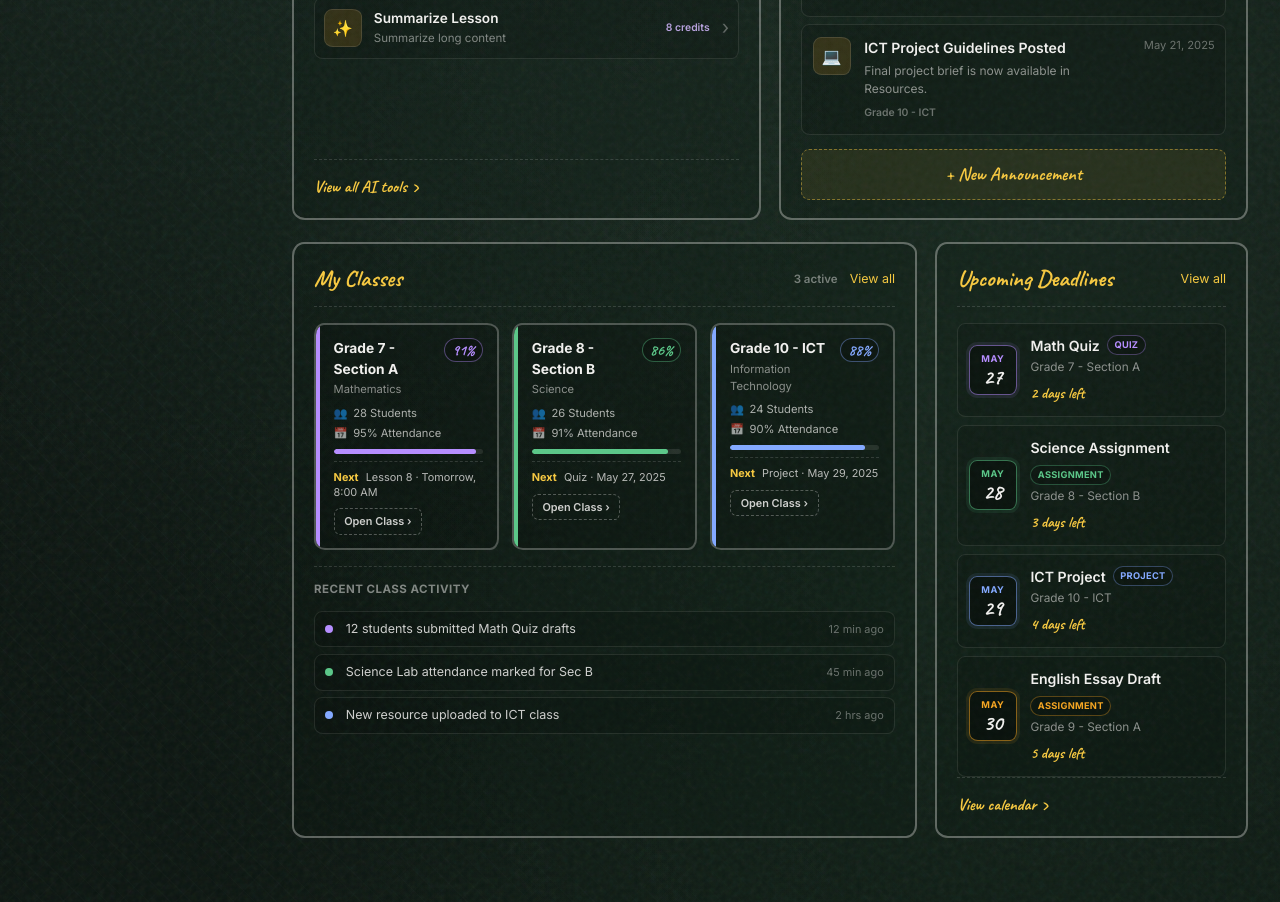
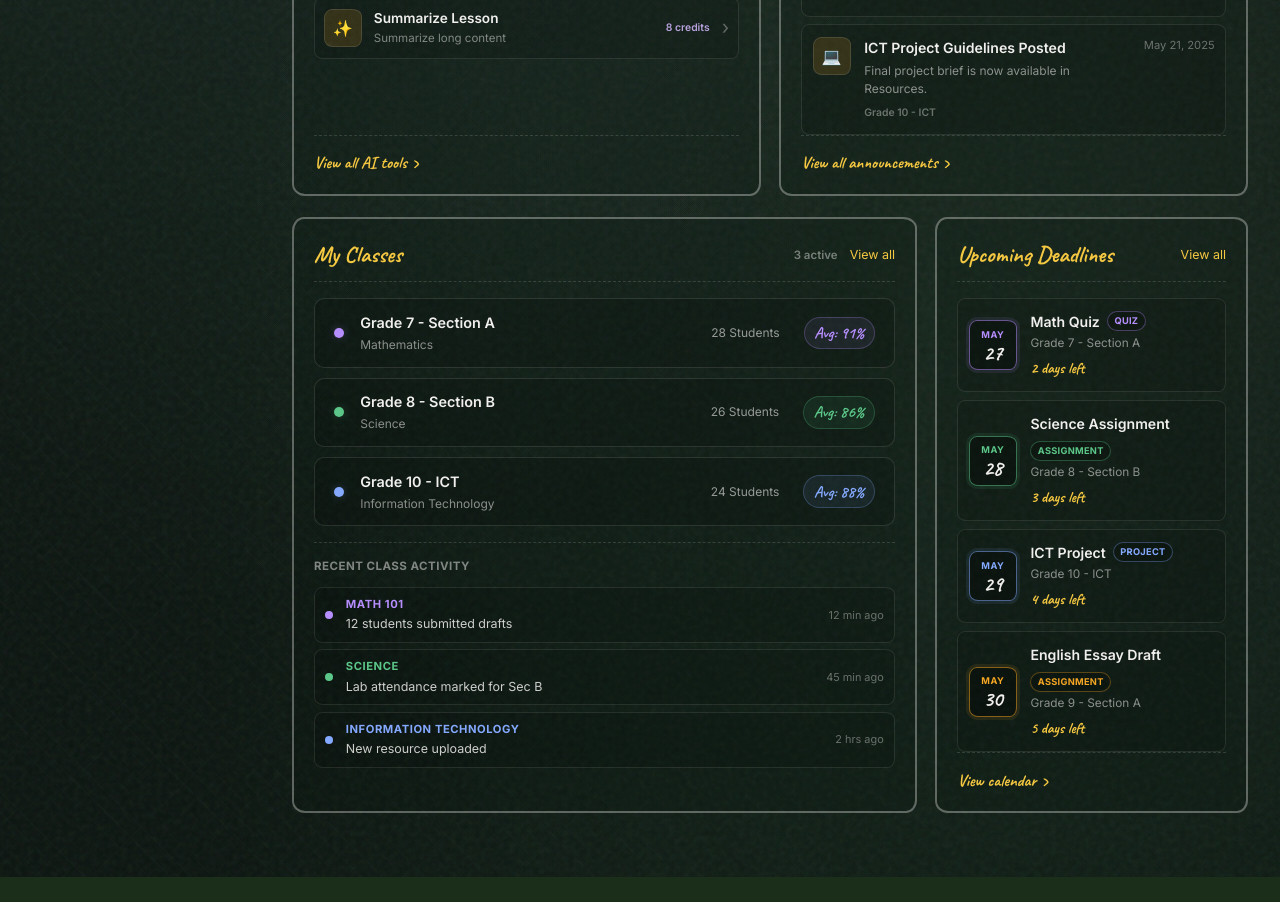
Before and after one commit to janreyHablaMina/School-Management-Sass, a Next.js app in the folder web/: page /teacher in a window 1280 px wide. Shown: the part 1400-2302 px from the top of the page. After the commit the page ends 2277 px from the top, so only its background shows below. Built offline with nearby package versions, Linux system fonts and the light colour scheme; a web font is replaced by a local one.

Commit message:
feat: Teacher dashboard panels UX improvements - clickable announcement rows, replace pinned text with SVG icon, wire up all View All buttons, redesign My Classes panel to sleek rows, add specific class subjects to recent activity

```diff
--- a/web/src/components/Teacher/Dashboard/DashboardView.tsx
+++ b/web/src/components/Teacher/Dashboard/DashboardView.tsx
@@ -40,6 +40,9 @@ export function DashboardView({ onNavigate }: DashboardViewProps) {
   const goToAi = () => onNavigate?.({ tab: 'AI Assistant' });
   const goToCalendar = () => onNavigate?.('Calendar');
   const goToGrades = () => onNavigate?.('Grades');
+  const goToAnnouncements = () => onNavigate?.('Announcements');
+  const goToMyClasses = () => onNavigate?.('My Classes');
+  const goToAssignments = () => onNavigate?.('Assignments');
 
   return (
     <div className={styles.dashboardContainer}>
@@ -54,7 +57,11 @@ export function DashboardView({ onNavigate }: DashboardViewProps) {
           aiTools={aiTools}
           onOpenAssistant={goToAi}
         />
-        <AnnouncementsPanel announcements={announcements} />
+        <AnnouncementsPanel
+          announcements={announcements}
+          onViewAll={goToAnnouncements}
+          onSelectAnnouncement={goToAnnouncements}
+        />
         <StudentOverviewPanel
           classPerformance={classPerformance}
           attentionItems={attentionItems}
@@ -63,8 +70,12 @@ export function DashboardView({ onNavigate }: DashboardViewProps) {
       </div>
 
       <div className={styles.bottomGrid}>
-        <MyClassesPanel myClasses={myClasses} classActivity={classActivity} />
-        <DeadlinesPanel deadlines={deadlines} />
+        <MyClassesPanel
+          myClasses={myClasses}
+          classActivity={classActivity}
+          onViewAll={goToMyClasses}
+        />
+        <DeadlinesPanel deadlines={deadlines} onViewAll={goToAssignments} />
       </div>
     </div>
   );
--- a/web/src/components/Teacher/Dashboard/dashboard.module.css
+++ b/web/src/components/Teacher/Dashboard/dashboard.module.css
@@ -878,140 +878,75 @@
   font-weight: 600;
 }
 
-.classesGrid {
-  display: grid;
-  grid-template-columns: repeat(3, 1fr);
-  gap: 0.85rem;
+.classesList {
+  display: flex;
+  flex-direction: column;
+  gap: 0.6rem;
 }
 
-.classCard {
-  position: relative;
+.classRow {
+  display: flex;
+  align-items: center;
+  gap: 1rem;
+  padding: 0.8rem 1.2rem;
   background: rgba(0, 0, 0, 0.15);
-  border: 2px solid rgba(240, 239, 237, 0.28);
-  border-radius: 10px 12px 9px 11px / 12px 9px 11px 10px;
-  overflow: hidden;
-  display: flex;
-  min-height: 0;
-  transition: border-color 0.15s ease, background 0.15s ease, transform 0.15s ease;
+  border: 1px solid rgba(240, 239, 237, 0.12);
+  border-radius: 10px;
+  cursor: pointer;
+  transition: all 0.2s ease;
 }
 
-.classCard:hover {
-  border-color: rgba(245, 200, 66, 0.45);
-  background: rgba(10, 25, 17, 0.35);
-  transform: translateY(-2px);
+.classRow:hover {
+  background: rgba(245, 200, 66, 0.04);
+  border-color: rgba(245, 200, 66, 0.35);
+  transform: translateX(2px);
 }
 
-.classAccent {
-  width: 4px;
+.classAccentDot {
+  width: 10px;
+  height: 10px;
+  border-radius: 50%;
   flex-shrink: 0;
 }
 
-.classBody {
-  padding: 0.85rem;
+.classInfo {
+  flex: 1;
   display: flex;
   flex-direction: column;
-  gap: 0.35rem;
-  flex: 1;
-  min-width: 0;
-}
-
-.classTop {
-  display: flex;
-  justify-content: space-between;
-  align-items: flex-start;
-  gap: 0.5rem;
+  gap: 0.15rem;
 }
 
 .classTitle {
   margin: 0;
-  font-size: 0.86rem;
-  font-weight: 700;
+  font-size: 0.9rem;
+  font-weight: 600;
   color: #f0efed;
 }
 
 .classSubject {
-  margin: 0.12rem 0 0;
-  font-size: 0.7rem;
+  margin: 0;
+  font-size: 0.75rem;
   color: rgba(240, 239, 237, 0.55);
 }
 
-.classGradePill {
-  flex-shrink: 0;
-  font-family: 'Caveat', cursive;
-  font-size: 0.95rem;
-  font-weight: 700;
-  padding: 0.1rem 0.45rem;
-  border-radius: 999px;
-  border: 1px solid;
-  background: rgba(0, 0, 0, 0.2);
-  line-height: 1.2;
-}
-
-.classStats {
+.classMeta {
   display: flex;
-  flex-direction: column;
-  gap: 0.22rem;
-  margin-top: 0.05rem;
+  align-items: center;
+  gap: 1.5rem;
 }
 
 .classStat {
-  display: flex;
-  align-items: center;
-  gap: 0.35rem;
-  font-size: 0.7rem;
-  color: rgba(240, 239, 237, 0.7);
+  font-size: 0.75rem;
+  color: rgba(240, 239, 237, 0.6);
 }
 
-.classStatIcon {
-  font-size: 0.7rem;
-  opacity: 0.85;
-}
-
-.classAttendanceTrack {
-  height: 5px;
-  border-radius: 4px;
-  background: rgba(240, 239, 237, 0.1);
-  overflow: hidden;
-  margin-top: 0.1rem;
-}
-
-.classAttendanceFill {
-  height: 100%;
-  border-radius: 4px;
-}
-
-.classNext {
-  margin: 0.1rem 0 0;
-  padding-top: 0.5rem;
-  border-top: 1.5px dashed rgba(240, 239, 237, 0.15);
-  font-size: 0.68rem;
-  color: rgba(240, 239, 237, 0.75);
-  line-height: 1.35;
-}
-
-.classNext span {
-  color: #f5c842;
+.classGradePill {
+  font-family: 'Caveat', cursive;
+  font-size: 1rem;
   font-weight: 700;
-  margin-right: 0.25rem;
-}
-
-.classOpenBtn {
-  margin-top: 0.2rem;
-  align-self: flex-start;
-  padding: 0.25rem 0.6rem;
-  border-radius: 6px 8px 5px 7px / 7px 5px 8px 6px;
-  border: 1.5px dashed rgba(240, 239, 237, 0.3);
-  background: transparent;
-  color: rgba(240, 239, 237, 0.85);
-  font-size: 0.68rem;
-  font-weight: 600;
-  cursor: pointer;
-  transition: background 0.15s ease, border-color 0.15s ease, color 0.15s ease;
-}
-
-.classOpenBtn:hover {
-  background: rgba(245, 200, 66, 0.1);
-  border-color: #f5c842;
+  padding: 0.2rem 0.6rem;
+  border-radius: 999px;
+  border: 1px solid;
   color: #f5c842;
 }
 
@@ -1049,6 +984,20 @@
   margin: 0;
   font-size: 0.78rem;
   color: rgba(240, 239, 237, 0.85);
+}
+
+.classActivityContent {
+  display: flex;
+  flex-direction: column;
+  gap: 0.15rem;
+}
+
+.classActivitySubject {
+  margin: 0;
+  font-size: 0.7rem;
+  font-weight: 700;
+  text-transform: uppercase;
+  letter-spacing: 0.05em;
 }
 
 .classActivityTime {
--- a/web/src/components/Teacher/Dashboard/sections/AnnouncementsPanel.tsx
+++ b/web/src/components/Teacher/Dashboard/sections/AnnouncementsPanel.tsx
@@ -6,27 +6,48 @@ import type { AnnouncementItem } from '@/types/teacherPortal';
 
 interface AnnouncementsPanelProps {
   announcements: AnnouncementItem[];
+  onViewAll?: () => void;
+  onSelectAnnouncement?: (id: number) => void;
 }
 
-export function AnnouncementsPanel({ announcements }: AnnouncementsPanelProps) {
+export function AnnouncementsPanel({
+  announcements,
+  onViewAll,
+  onSelectAnnouncement,
+}: AnnouncementsPanelProps) {
   return (
     <div className={`${styles.panel} ${styles.announcementPanel} ${styles.areaAnnouncements}`}>
       <PanelHeader
         title="Recent Announcements"
         right={
-          <button type="button" className={styles.panelLink}>
+          <button type="button" className={styles.panelLink} onClick={onViewAll}>
             View all
           </button>
         }
       />
       <div className={styles.announcementList}>
         {announcements.map((ann) => (
-          <div key={ann.id} className={styles.announcementRow}>
+          <div
+            key={ann.id}
+            className={styles.announcementRow}
+            onClick={() => onSelectAnnouncement?.(ann.id)}
+          >
             <ItemIcon icon={ann.icon} bg={ann.iconBg} color={ann.iconColor} />
             <div className={styles.announcementContent}>
               <div className={styles.announcementTitleRow}>
                 <p className={styles.announcementTitle}>{ann.title}</p>
-                {ann.pinned && <span className={styles.pinnedBadge}>Pinned</span>}
+                {ann.pinned && (
+                  <svg
+                    width="16"
+                    height="16"
+                    viewBox="0 0 24 24"
+                    fill="currentColor"
+                    className={styles.pinnedIcon}
+                    title="Pinned"
+                  >
+                    <path d="M16 12V4h1V2H7v2h1v8l-2 2v2h5v6h2v-6h5v-2l-2-2z"/>
+                  </svg>
+                )}
               </div>
               <p className={styles.announcementDesc}>{ann.desc}</p>
               <span className={styles.announcementAudience}>{ann.audience}</span>
@@ -35,8 +56,8 @@ export function AnnouncementsPanel({ announcements }: AnnouncementsPanelProps) {
           </div>
         ))}
       </div>
-      <button type="button" className={styles.composeBtn}>
-        + New Announcement
+      <button type="button" className={styles.panelFooterLink} onClick={onViewAll}>
+        View all announcements ›
       </button>
     </div>
   );
--- a/web/src/components/Teacher/Dashboard/sections/DeadlinesPanel.tsx
+++ b/web/src/components/Teacher/Dashboard/sections/DeadlinesPanel.tsx
@@ -5,15 +5,16 @@ import type { DeadlineItem } from '@/types/teacherPortal';
 
 interface DeadlinesPanelProps {
   deadlines: DeadlineItem[];
+  onViewAll?: () => void;
 }
 
-export function DeadlinesPanel({ deadlines }: DeadlinesPanelProps) {
+export function DeadlinesPanel({ deadlines, onViewAll }: DeadlinesPanelProps) {
   return (
     <div className={`${styles.panel} ${styles.deadlinesPanel}`}>
       <PanelHeader
         title="Upcoming Deadlines"
         right={
-          <button type="button" className={styles.panelLink}>
+          <button type="button" className={styles.panelLink} onClick={onViewAll}>
             View all
           </button>
         }
--- a/web/src/components/Teacher/Dashboard/sections/MyClassesPanel.tsx
+++ b/web/src/components/Teacher/Dashboard/sections/MyClassesPanel.tsx
@@ -6,9 +6,14 @@ import type { ClassActivity, TeacherClass } from '@/types/teacherPortal';
 interface MyClassesPanelProps {
   myClasses: TeacherClass[];
   classActivity: ClassActivity[];
+  onViewAll?: () => void;
 }
 
-export function MyClassesPanel({ myClasses, classActivity }: MyClassesPanelProps) {
+export function MyClassesPanel({
+  myClasses,
+  classActivity,
+  onViewAll,
+}: MyClassesPanelProps) {
   return (
     <div className={`${styles.panel} ${styles.classesPanel}`}>
       <PanelHeader
@@ -16,55 +21,28 @@ export function MyClassesPanel({ myClasses, classActivity }: MyClassesPanelProps
         right={
           <div className={styles.classesHeaderRight}>
             <span className={styles.classesCount}>{myClasses.length} active</span>
-            <button type="button" className={styles.panelLink}>
+            <button type="button" className={styles.panelLink} onClick={onViewAll}>
               View all
             </button>
           </div>
         }
       />
-      <div className={styles.classesGrid}>
+      <div className={styles.classesList}>
         {myClasses.map((cls) => (
-          <div key={cls.id} className={styles.classCard}>
-            <div className={styles.classAccent} style={{ background: cls.accent }} />
-            <div className={styles.classBody}>
-              <div className={styles.classTop}>
-                <div>
+          <div key={cls.id} className={styles.classRow}>
+            <div className={styles.classAccentDot} style={{ background: cls.accent, boxShadow: `0 0 8px ${cls.accent}40` }} />
+            <div className={styles.classInfo}>
               <p className={styles.classTitle}>{cls.title}</p>
               <p className={styles.classSubject}>{cls.subject}</p>
             </div>
+            <div className={styles.classMeta}>
+              <span className={styles.classStat}>{cls.students} Students</span>
               <span
                 className={styles.classGradePill}
-                  style={{ color: cls.accent, borderColor: `${cls.accent}66` }}
+                style={{ color: cls.accent, borderColor: `${cls.accent}40`, background: `${cls.accent}15` }}
               >
-                  {cls.avgGrade}
+                Avg: {cls.avgGrade}
               </span>
-              </div>
-
-              <div className={styles.classStats}>
-                <span className={styles.classStat}>
-                  <span className={styles.classStatIcon}>👥</span>
-                  {cls.students} Students
-                </span>
-                <span className={styles.classStat}>
-                  <span className={styles.classStatIcon}>📅</span>
-                  {cls.attendance}% Attendance
-                </span>
-              </div>
-
-              <div className={styles.classAttendanceTrack}>
-                <div
-                  className={styles.classAttendanceFill}
-                  style={{ width: `${cls.attendance}%`, background: cls.accent }}
-                />
-              </div>
-
-              <p className={styles.classNext}>
-                <span>Next</span> {cls.next}
-              </p>
-
-              <button type="button" className={styles.classOpenBtn}>
-                Open Class ›
-              </button>
             </div>
           </div>
         ))}
@@ -78,7 +56,10 @@ export function MyClassesPanel({ myClasses, classActivity }: MyClassesPanelProps
           {classActivity.map((act) => (
             <div key={act.id} className={styles.classActivityRow}>
               <span className={styles.classActivityDot} style={{ background: act.accent }} />
+              <div className={styles.classActivityContent}>
+                <p className={styles.classActivitySubject} style={{ color: act.accent }}>{act.subject}</p>
                 <p className={styles.classActivityText}>{act.text}</p>
+              </div>
               <span className={styles.classActivityTime}>{act.time}</span>
             </div>
           ))}
--- a/web/src/lib/mock/teacherPortal.mock.ts
+++ b/web/src/lib/mock/teacherPortal.mock.ts
@@ -249,21 +249,24 @@ export const teacherPortalMock: TeacherPortalData = {
   classActivity: [
     {
       id: 1,
-      text: '12 students submitted Math Quiz drafts',
+      text: '12 students submitted drafts',
       time: '12 min ago',
       accent: '#b68eff',
+      subject: 'Math 101',
     },
     {
       id: 2,
-      text: 'Science Lab attendance marked for Sec B',
+      text: 'Lab attendance marked for Sec B',
       time: '45 min ago',
       accent: '#5cc789',
+      subject: 'Science',
     },
     {
       id: 3,
-      text: 'New resource uploaded to ICT class',
+      text: 'New resource uploaded',
       time: '2 hrs ago',
       accent: '#84a9ff',
+      subject: 'Information Technology',
     },
   ],
   deadlines: [
--- a/web/src/types/teacherPortal.ts
+++ b/web/src/types/teacherPortal.ts
@@ -95,6 +95,7 @@ export interface ClassActivity {
   text: string;
   time: string;
   accent: string;
+  subject: string;
 }
 
 export interface DeadlineItem {
```
Lines whose indentation alone changed are shown as unchanged.
